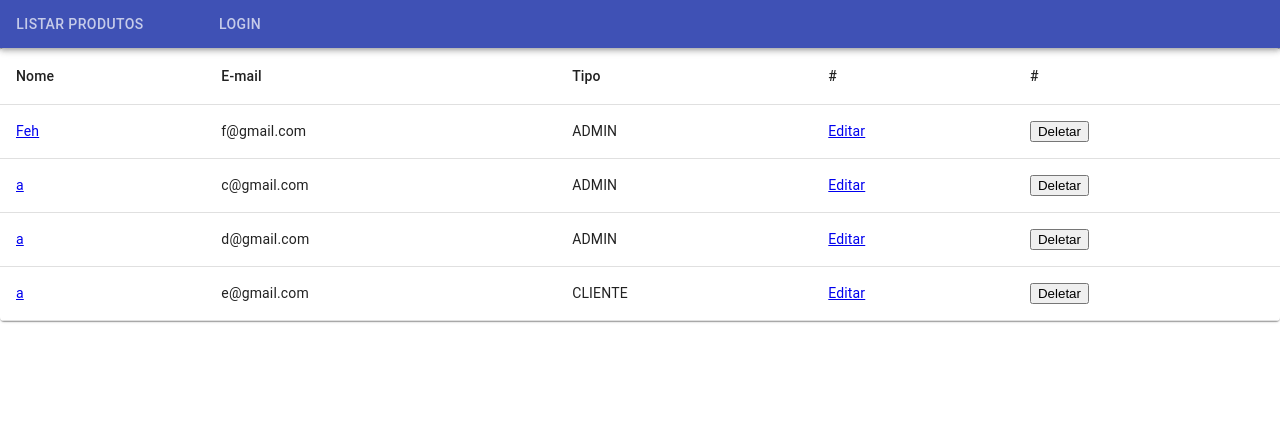
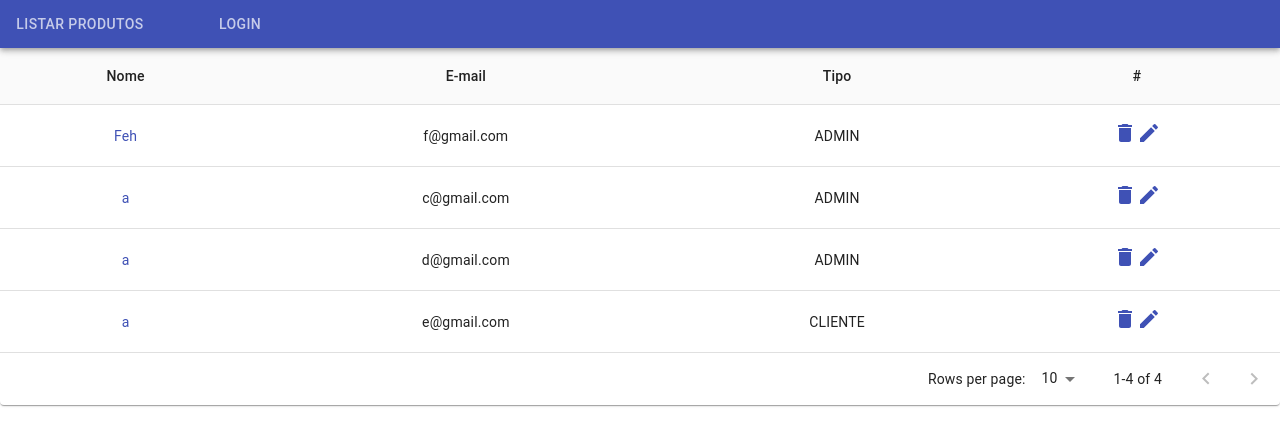
Before and after one commit to deirofelippe/bgc-frontend, a React (Create React App) app: page /usuarios in a window 1280 px wide. Shown: the top 446 px of the page. Built offline with nearby package versions, Linux system fonts and the light colour scheme.

Commit message:
usando o material-ui na Listagem de usuarios

```diff
--- a/src/components/BarraNavegacao.js
+++ b/src/components/BarraNavegacao.js
@@ -7,7 +7,7 @@ import Paper from '@material-ui/core/Paper';
 import { makeStyles } from '@material-ui/core/styles';
 import Tabs from '@material-ui/core/Tabs';
 import Tab from '@material-ui/core/Tab';
-import ShoppingCartSharpIcon from '@material-ui/icons/ShoppingCartSharp';
+import ShoppingCartIcon from '@material-ui/icons/ShoppingCart';
 import AppBar from '@material-ui/core/AppBar';
 
 const useStyles = makeStyles({
@@ -66,7 +66,7 @@ const BarraNavegacao = (props) => {
                         component={Link} />
 
                      <Tab to="/carrinho"
-                        icon={<ShoppingCartSharpIcon />}
+                        icon={<ShoppingCartIcon />}
                         label={qtd_itens_carrinho}
                         component={Link} />
 
--- a/src/components/usuario/AtualizacaoUsuario.js
+++ b/src/components/usuario/AtualizacaoUsuario.js
@@ -8,7 +8,6 @@ import { validar_email } from '../../utils/validacoes';
 
 
 import { makeStyles } from '@material-ui/core/styles';
-import Avatar from '@material-ui/core/Avatar';
 import Button from '@material-ui/core/Button';
 import CssBaseline from '@material-ui/core/CssBaseline';
 import TextField from '@material-ui/core/TextField';
@@ -144,11 +143,8 @@ const AtualizacaoUsuario = props => {
       <Container component="main" maxWidth="sm">
          <CssBaseline />
          <div className={classes.paper}>
-            <Avatar className={classes.avatar}>
-               <LockOutlinedIcon />
-            </Avatar>
             <Typography component="h1" variant="h5">
-               Sign up
+               Atualizar usuário
             </Typography>
             <form className={classes.form} noValidate onSubmit={(event) => handleSubmit(event)}>
                <Grid container spacing={2}>
--- a/src/components/usuario/ListagemUsuarios.js
+++ b/src/components/usuario/ListagemUsuarios.js
@@ -1,57 +1,100 @@
-import React from 'react';
-import { makeStyles } from '@material-ui/core/styles';
-import { Table, TableBody, TableCell, TableContainer, TableHead, TableRow, Paper } from '@material-ui/core';
-import { Link } from 'react-router-dom';
+import React, { useState } from 'react';
 import { connect } from 'react-redux';
 import { deletar } from '../../redux/actions/usuarioActions';
+import { Link as LinkRouterDom } from 'react-router-dom';
 
-const ListagemUsuarios = (props) => {
+import DeleteIcon from '@material-ui/icons/Delete';
+import EditIcon from '@material-ui/icons/Edit';
+import { makeStyles } from '@material-ui/core/styles';
+import Link from '@material-ui/core/Link';
+import Paper from '@material-ui/core/Paper';
+import Table from '@material-ui/core/Table';
+import TableBody from '@material-ui/core/TableBody';
+import TableCell from '@material-ui/core/TableCell';
+import TableContainer from '@material-ui/core/TableContainer';
+import TableHead from '@material-ui/core/TableHead';
+import TablePagination from '@material-ui/core/TablePagination';
+import TableRow from '@material-ui/core/TableRow';
+
 const useStyles = makeStyles({
-      table: {
-         minWidth: 650,
+   root: {
+      width: '100%',
+   },
+   container: {
+      maxHeight: 440,
    },
 });
 
-   const classes = useStyles()
+const ListagemUsuarios = (props) => {
+   const classes = useStyles();
+   const [pagina, setPagina] = useState(0);
+   const [linhasPorPagina, setLinhasPorPagina] = useState(10);
+
+   const handleChangePagina = (event, nova_pagina) => {
+      setPagina(nova_pagina);
+   };
+
+   const handleChangeLinharPorPagina = (event) => {
+      setLinhasPorPagina(+event.target.value);
+      setPagina(0);
+   };
 
    const handleDelete = (id) => {
-      if(window.confirm("Tem certeza que deseja deletar?")){
+      if (window.confirm("Tem certeza que deseja deletar?")) {
          props.deletar(id)
       }
    }
 
    const usuarios = props.usuarios
+   const total_usuarios = usuarios.length
+
    return (
-      <TableContainer component={Paper}>
-         <Table className={classes.table} aria-label="simple table">
+      <Paper className={classes.root}>
+         <TableContainer className={classes.container}>
+            <Table stickyHeader aria-label="sticky table">
                <TableHead>
                   <TableRow>
-                  <TableCell>Nome</TableCell>
-                  <TableCell>E-mail</TableCell>
-                  <TableCell>Tipo</TableCell>
-                  <TableCell>#</TableCell>
-                  <TableCell>#</TableCell>
+                     <TableCell align="center">Nome</TableCell>
+                     <TableCell align="center">E-mail</TableCell>
+                     <TableCell align="center">Tipo</TableCell>
+                     <TableCell align="center">#</TableCell>
                   </TableRow>
                </TableHead>
                <TableBody>
-               {usuarios.map((usuario) => (
-                  <TableRow key={usuario.id}>
-                     <TableCell>
-                        <Link to={`/usuario/${usuario.id}`}>{usuario.nome}</Link>
+                  {usuarios.slice(pagina * linhasPorPagina, pagina * linhasPorPagina + linhasPorPagina).map((usuario) => {
+                     return (
+                        <TableRow hover role="checkbox" tabIndex={-1} key={usuarios.id}>
+                           <TableCell align="center">
+                              <Link variant="body2" component={LinkRouterDom} to={`/usuario/${usuario.id}`}>{usuario.nome}</Link>
                            </TableCell>
-                     <TableCell>{usuario.email}</TableCell>
-                     <TableCell>{usuario.tipo_de_usuario}</TableCell>
-                     <TableCell>
-                        <Link to={`/usuario/atualizacao/${usuario.id}`}>Editar</Link>
-                     </TableCell>
-                     <TableCell>
-                        <button onClick={() => handleDelete(usuario.id)}>Deletar</button>
+                           <TableCell align="center">{usuario.email}</TableCell>
+                           <TableCell align="center">{usuario.tipo_de_usuario}</TableCell>
+                           <TableCell align="center">
+                              <Link
+                                 href="#"
+                                 onClick={() => handleDelete(usuario.id)}
+                              ><DeleteIcon /></Link>
+                              <Link
+                                 component={LinkRouterDom}
+                                 to={`/usuario/atualizacao/${usuario.id}`}
+                              ><EditIcon /></Link>
                            </TableCell>
                         </TableRow>
-               ))}
+                     );
+                  })}
                </TableBody>
             </Table>
          </TableContainer>
+         <TablePagination
+            rowsPerPageOptions={[10, 25, 100]}
+            component="div"
+            count={total_usuarios}
+            rowsPerPage={linhasPorPagina}
+            page={pagina}
+            onChangePage={handleChangePagina}
+            onChangeRowsPerPage={handleChangeLinharPorPagina}
+         />
+      </Paper>
    )
 }
 
```
Lines whose indentation alone changed are shown as unchanged.
